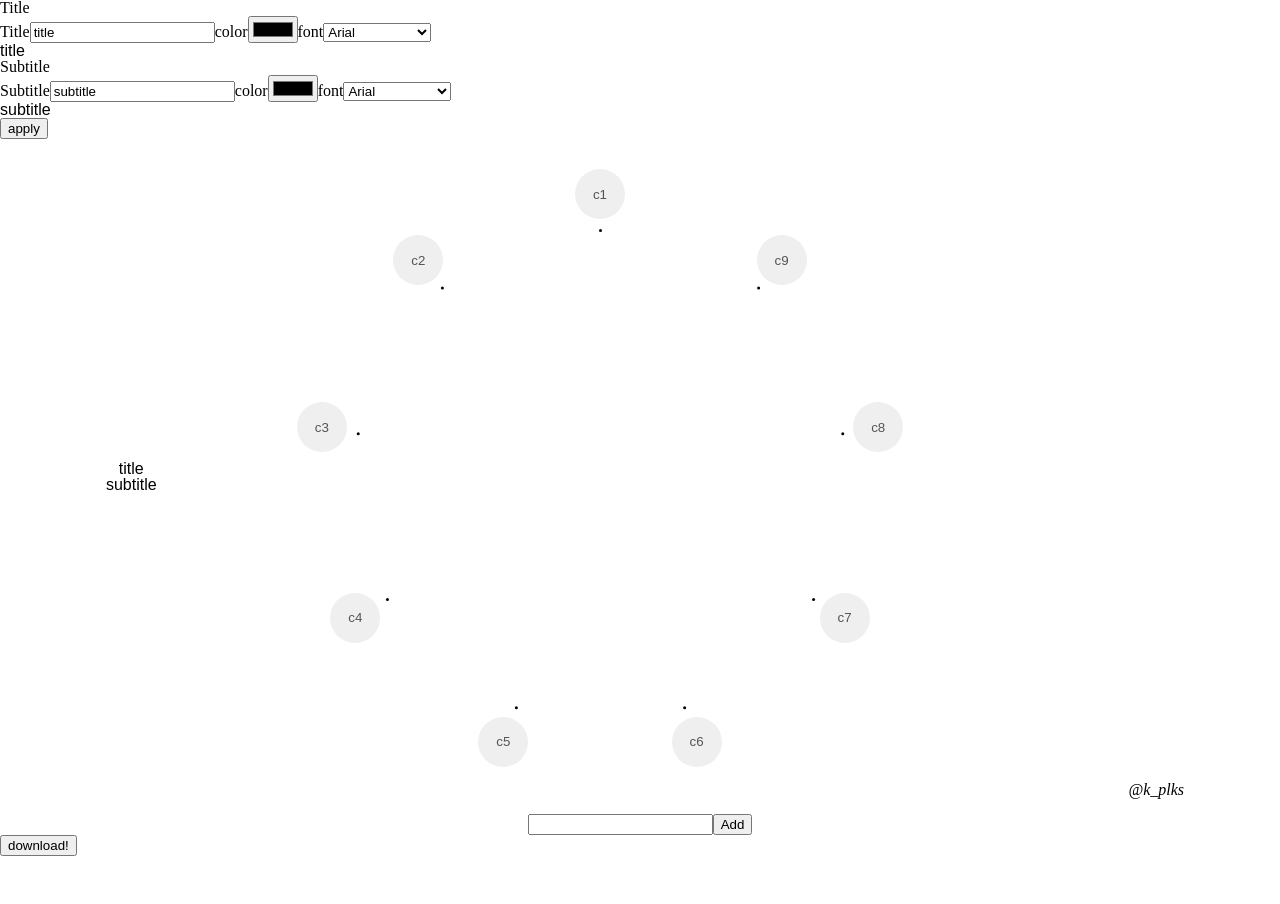
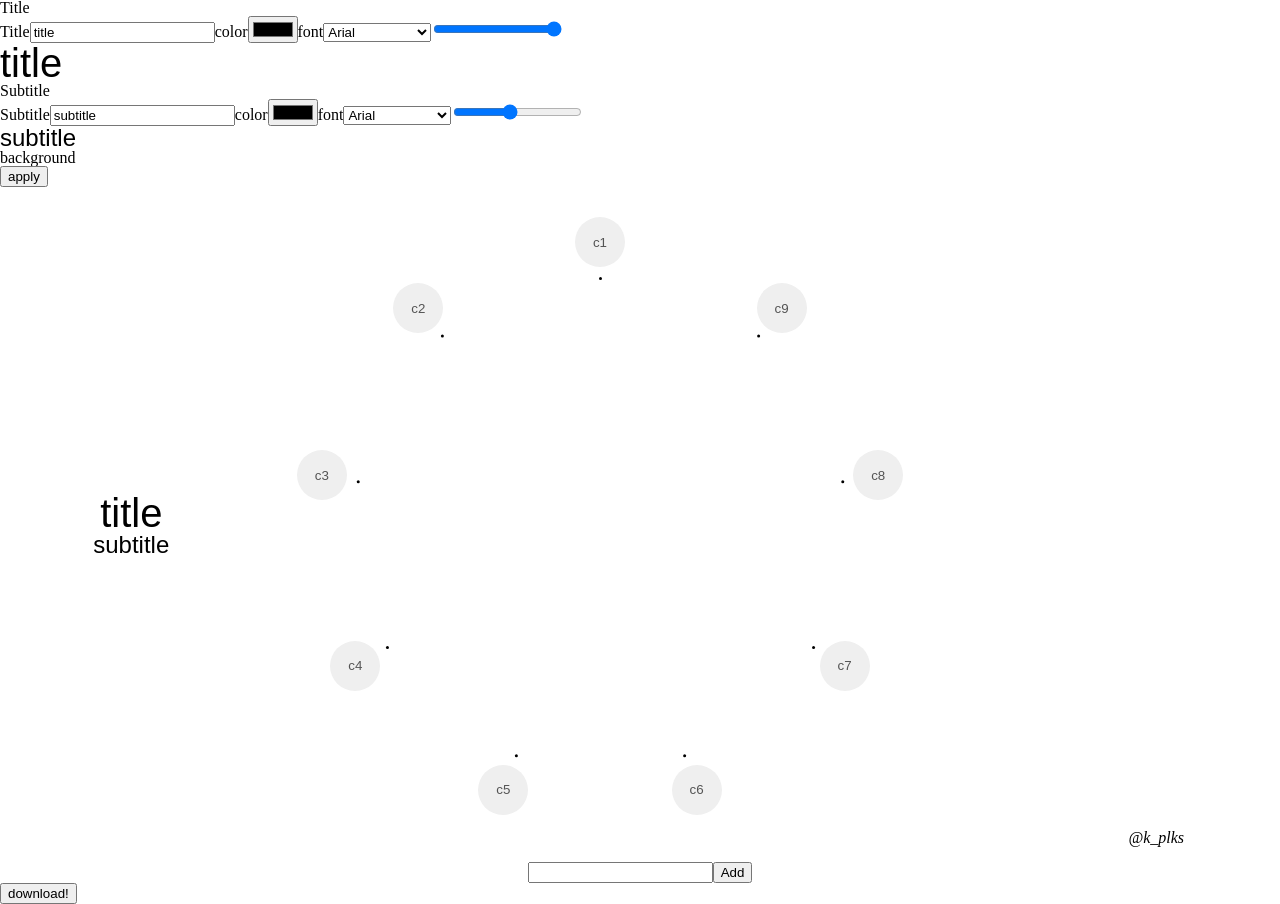
Before and after one commit to pr-citrate/cp, a React (Vite) app: page / in a window 1280 px wide. Shown: the top 904 px of the page. Before the commit the page ends 856 px from the top, so only its background shows below. Built offline with nearby package versions, Linux system fonts and the light colour scheme; a web font is replaced by a local one.

Commit message:
FEATURE: font size selector

```diff
--- a/src/components/DesignForm.jsx
+++ b/src/components/DesignForm.jsx
@@ -26,10 +26,18 @@ function DesignForm({ userDesign, characters, setCharacters }) {
           <input type='color' {...register('title.color')} />
           <label>font</label>
           <FontSelector register={register('title.font')} />
+          <input
+            type='range'
+            min={12}
+            max={40}
+            step={4}
+            {...register('title.size')}
+          />
           <p
             style={{
               fontFamily: design?.title?.font,
               color: design?.title?.color,
+              fontSize: design?.title?.size + 'px',
             }}
           >
             {design?.title?.text}
@@ -52,15 +60,29 @@ function DesignForm({ userDesign, characters, setCharacters }) {
           />
           <label>font</label>
           <FontSelector register={register('subtitle.font')} />
+          <input
+            type='range'
+            min={12}
+            max={40}
+            step={4}
+            defaultValue={24}
+            {...register('subtitle.size')}
+          />
           <p
             style={{
               fontFamily: design?.subtitle?.font,
               color: design?.subtitle?.color,
+              fontSize: design?.subtitle?.size + 'px',
             }}
           >
             {design?.subtitle?.text}
           </p>
         </fieldset>
+
+        <fieldset>
+          <legend>background</legend>
+        </fieldset>
+
         <button type='submit'>apply</button>
       </form>
       <Main characters={characters} setCharacters={setCharacters} />
--- a/src/components/Main.jsx
+++ b/src/components/Main.jsx
@@ -41,6 +41,7 @@ function Main({ characters, setCharacters }) {
           style={{
             fontFamily: design?.title?.font,
             color: design?.title?.color,
+            fontSize: design?.title?.size + 'px',
           }}
         >
           {design?.title?.text}
@@ -50,6 +51,7 @@ function Main({ characters, setCharacters }) {
           style={{
             fontFamily: design?.subtitle?.font,
             color: design?.subtitle?.color,
+            fontSize: design?.subtitle?.size + 'px',
           }}
         >
           {design?.subtitle?.text}
--- a/src/styles/sass/_skeleton.scss
+++ b/src/styles/sass/_skeleton.scss
@@ -14,6 +14,7 @@
 
 :root {
   user-select: none;
+  font-size: 16px;
 }
 
 %side {
```
Also changed, not shown: src/styles/Landing.css (+1 -1 lines), src/styles/Test.css (+1 -1 lines).
